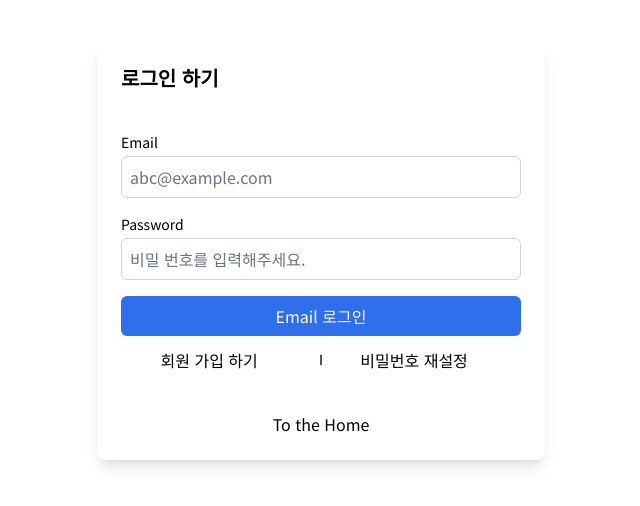
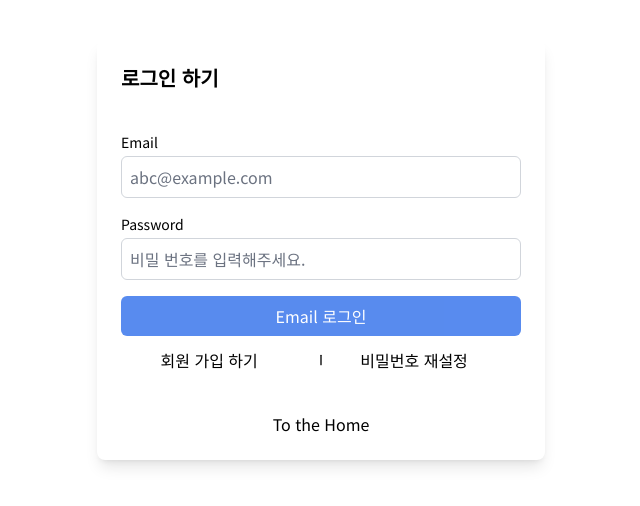
Before and after one commit to 82orez/levelup-chart-dashboard, a Next.js app: page /sign-in in a window 1280 px wide. Shown: the top 506 px of the page, without its empty margins (319-959 px from the left). Built offline with nearby package versions, Linux system fonts and the light colour scheme; no server answers.

Commit message:
log in ui changed

```diff
--- a/src/app/dashboard/page.tsx
+++ b/src/app/dashboard/page.tsx
@@ -12,8 +12,8 @@ export default async function DashboardPage() {
 
       {session ? (
         <div className={"mt-10"}>
-          <div>{session?.user?.name}</div>
           <div>{session?.user?.email}</div>
+          {/*<div>{session?.user?.name}</div>*/}
           {/*<img src={session?.user?.image || ""} width={50} height={50} alt={session?.user?.name || ""} className={"rounded-full"} />*/}
           {/*<div>{session?.user?.exp}</div>*/}
           {/*<div>{session?.user?.id}</div>*/}
--- a/src/app/sign-in/page.tsx
+++ b/src/app/sign-in/page.tsx
@@ -99,14 +99,20 @@ export default function SignIn() {
           </button>
         </div>
 
-        <button
-          type="submit"
-          className={clsx("flex h-10 w-full items-center justify-center rounded-md bg-blue-600 px-4 font-medium text-white hover:bg-blue-700", {
-            "opacity-100": isLoading,
-          })}
-          disabled={!formData.email || !formData.password || isLoading}>
-          {isLoading ? <AiOutlineLoading3Quarters className="animate-spin text-xl" /> : <div>Email 로그인</div>}
-        </button>
+        <div className={"relative"}>
+          <button
+            type="submit"
+            className={clsx(
+              "flex h-10 w-full items-center justify-center rounded-md bg-blue-600 px-4 font-medium text-white hover:bg-blue-700 disabled:opacity-80",
+              {
+                "opacity-100": isLoading,
+              },
+            )}
+            disabled={!formData.email || !formData.password || isLoading}>
+            {isLoading ? "로그인 중..." : "Email 로그인"}
+          </button>
+          {isLoading && <AiOutlineLoading3Quarters className={"absolute left-16 top-3.5 animate-spin"} />}
+        </div>
 
         {error && <p className="animate-pulse text-center text-red-500">{error}</p>}
       </form>
```
